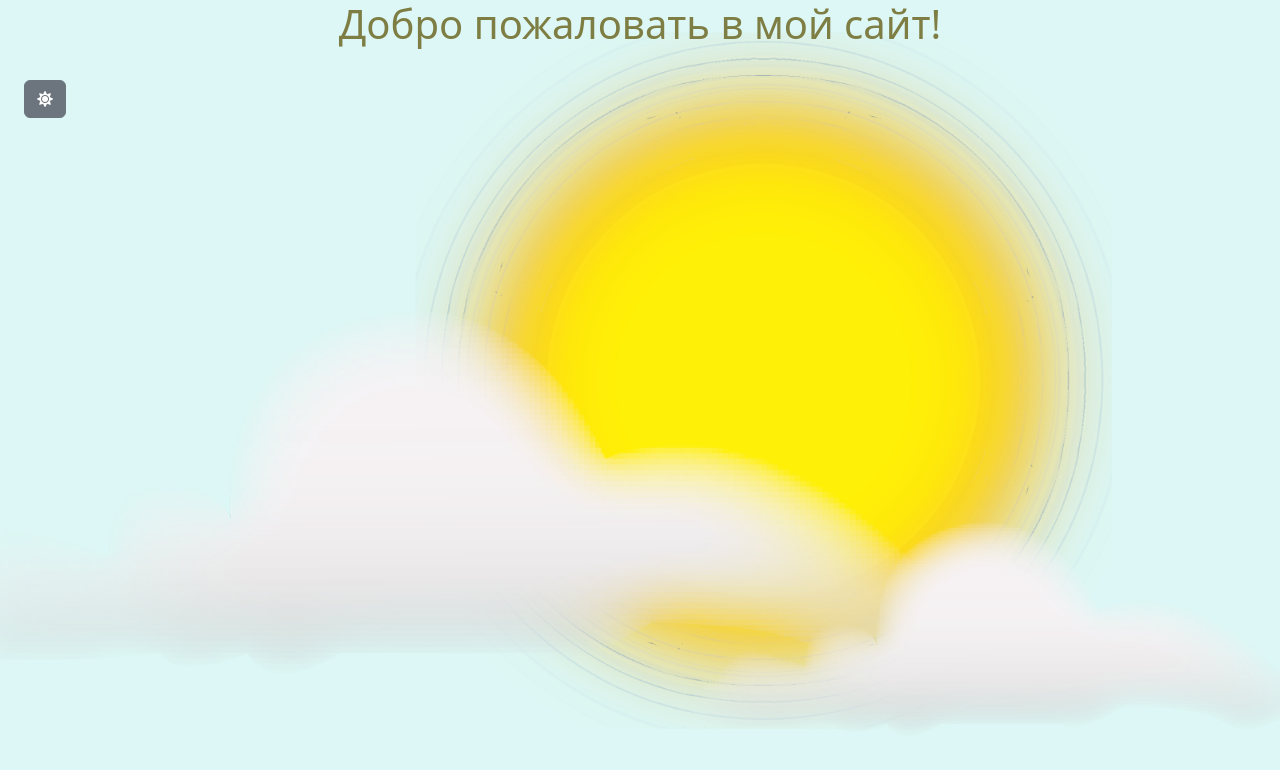
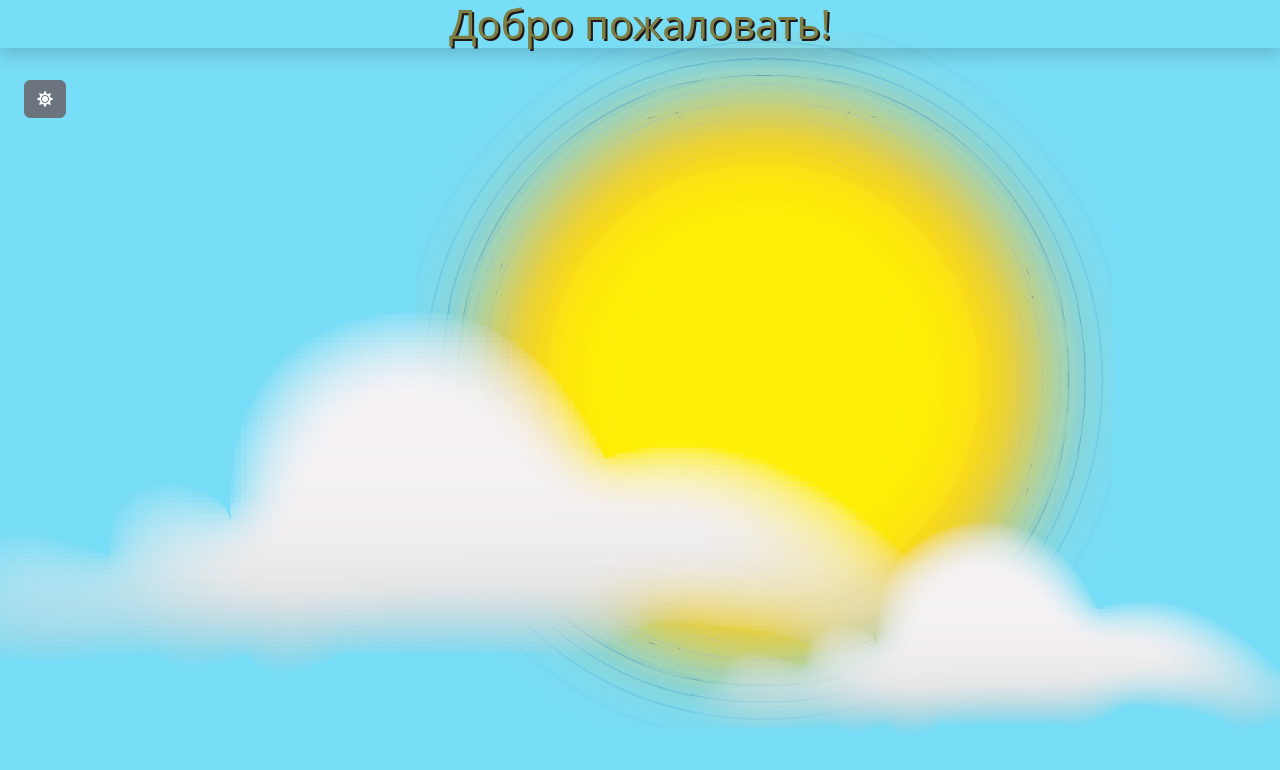
Before and after one commit to gumirus/light_theme_and_dark, a plain HTML site: page index.html in a window 1280 px wide. Drawn offline with nearby package versions, Linux system fonts and the light colour scheme.

Commit message:
correction

```diff
--- a/index.html
+++ b/index.html
@@ -18,7 +18,9 @@
     />
   </head>
   <body>
-    <h1 class="text-center">Добро пожаловать в мой сайт!</h1>
+    <h1 class="shadow text-center" style="text-shadow: 2px 2px rgb(34, 25, 25)">
+      Добро пожаловать!
+    </h1>
     <button class="btn btn-secondary m-lg-4" id="switch-theme">
       <i class="fas fa-sun" id="light-icon"></i>
       <i class="fas fa-moon" id="dark-icon"></i>
--- a/style.css
+++ b/style.css
@@ -10,7 +10,7 @@
 
 /* Светлый фон с иконкой солнца */
 .light-theme {
-  background-color: rgb(220, 247, 245);
+  background-color: rgb(120, 221, 247);
   background-image: url("sun.png");
   background-attachment: fixed;
   background-position: center;
```
